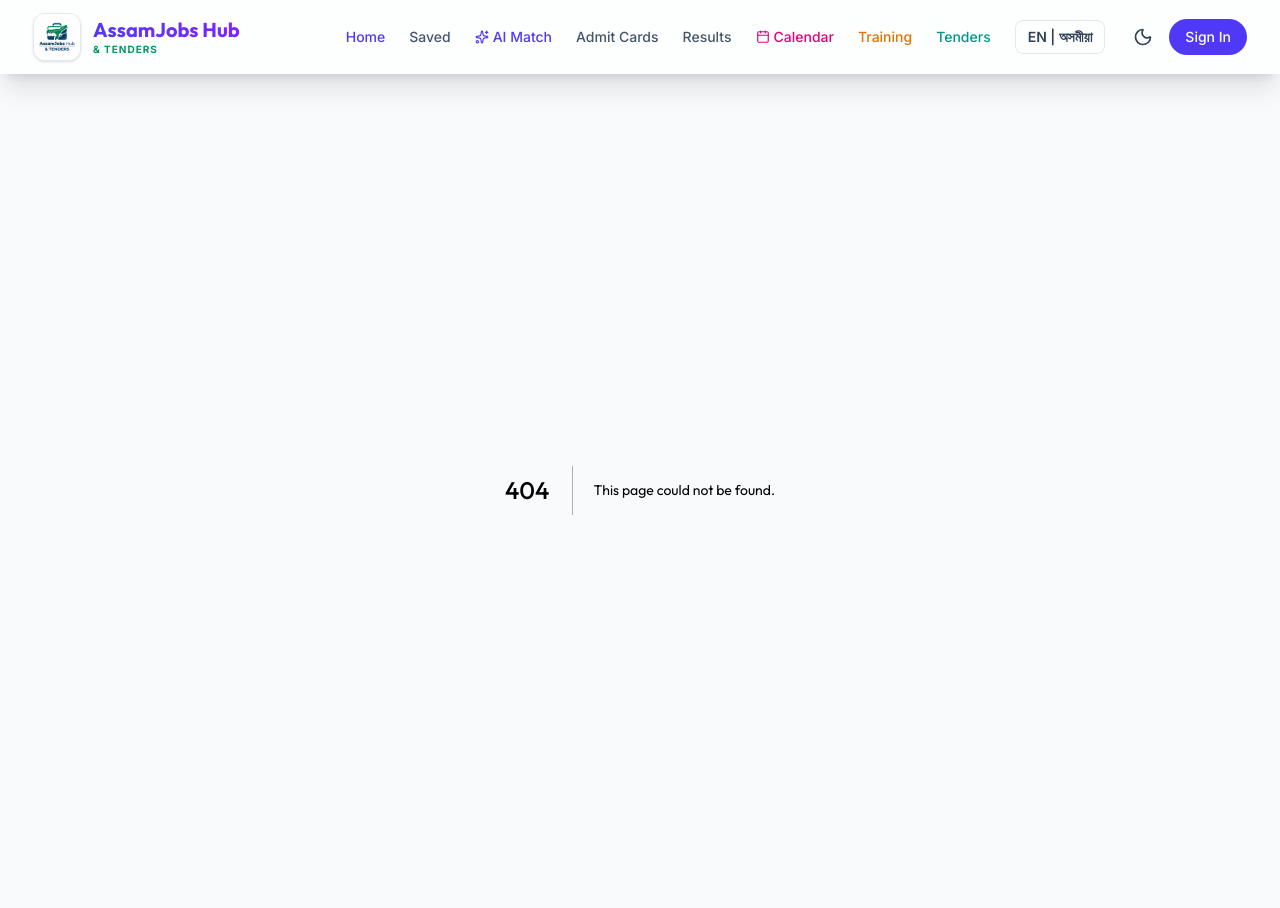
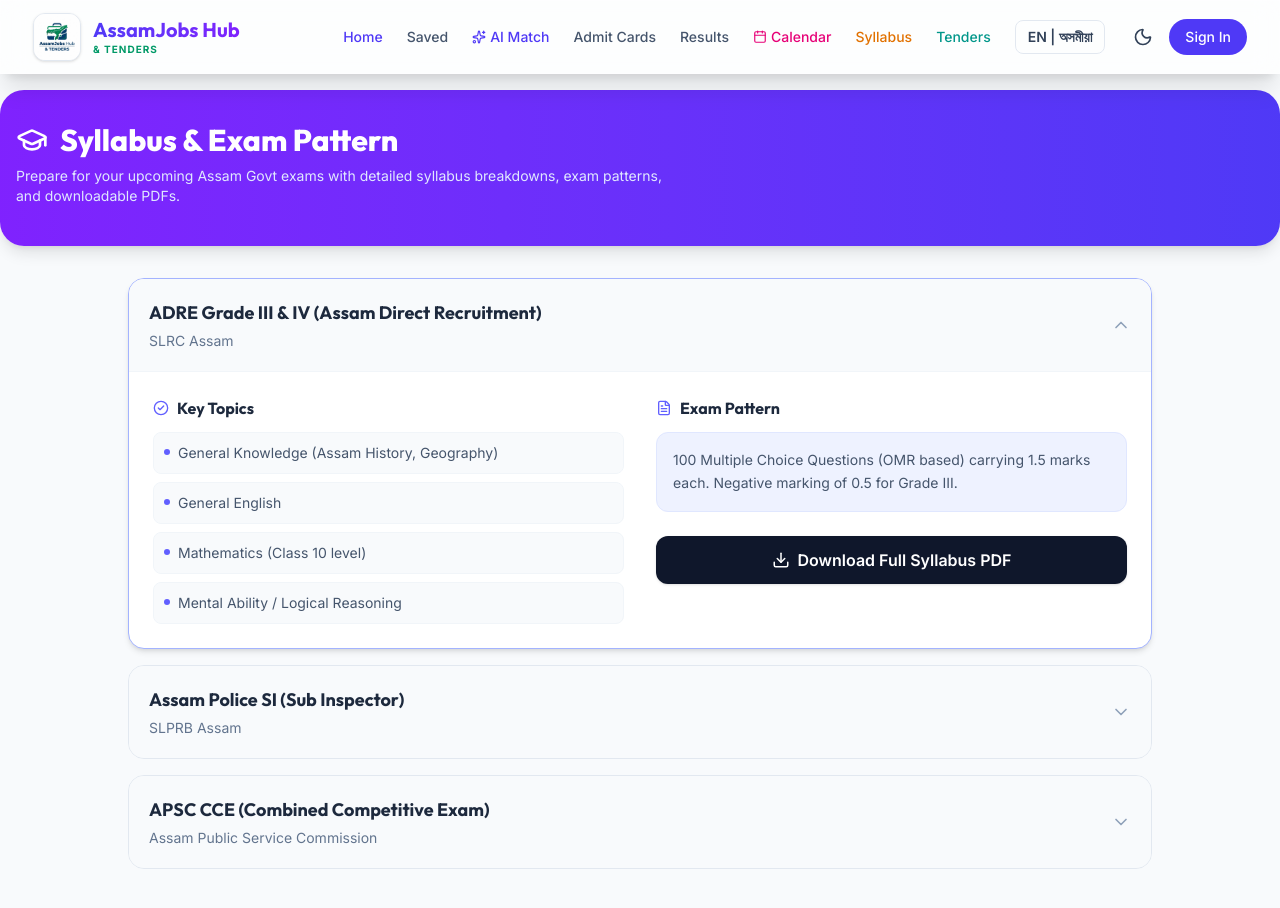
Before and after one commit to uzzaldutta/assamjobs-hub, a Next.js app: page /syllabus in a window 1280 px wide. Before the commit this address had no page. Shown: the top 908 px of the page. Built offline with nearby package versions, Linux system fonts and the light colour scheme.

Commit message:
Convert site to PWA, add dynamic Admit Cards, Results and Syllabus pages

```diff
--- a/next.config.ts
+++ b/next.config.ts
@@ -1,7 +1,17 @@
 import type { NextConfig } from "next";
+import withPWAInit from "@ducanh2912/next-pwa";
+
+const withPWA = withPWAInit({
+  dest: "public",
+  cacheOnFrontEndNav: true,
+  aggressiveFrontEndNavCaching: true,
+  reloadOnOnline: true,
+  swcMinify: true,
+  disable: process.env.NODE_ENV === "development",
+});
 
 const nextConfig: NextConfig = {
   serverExternalPackages: ['pdf-parse'],
 };
 
-export default nextConfig;
+export default withPWA(nextConfig);
--- a/package.json
+++ b/package.json
@@ -10,6 +10,7 @@
     "scrape:cron": "node scrapers/scheduler.js"
   },
   "dependencies": {
+    "@ducanh2912/next-pwa": "^10.2.9",
     "@libsql/client": "^0.17.4",
     "@prisma/adapter-libsql": "^7.9.1",
     "@prisma/client": "^7.9.1",
@@ -19,6 +20,7 @@
     "dotenv": "^17.4.2",
     "lucide-react": "^1.31.0",
     "next": "16.3.0",
+    "next-pwa": "^5.6.0",
     "next-themes": "^0.4.6",
     "node-cron": "^4.6.0",
     "nodemailer": "^9.0.5",
--- a/src/app/admit-cards/page.tsx
+++ b/src/app/admit-cards/page.tsx
@@ -1,57 +1,47 @@
-import JobCard from "@/components/JobCard";
-import { Search } from "lucide-react";
+import FeedList from "@/components/FeedList";
+import { CreditCard } from "lucide-react";
+import Link from "next/link";
+import { supabase } from "@/lib/supabase";
 
-const mockAdmitCards = [
-  {
-    id: "a1",
-    title: "ADRE Grade III Written Test Admit Card",
-    organization: "State Level Recruitment Commission",
-    type: "EXAM_UPDATE" as const,
-    category: "ASSAM_STATE",
-    vacancies: "12,000",
-    district: "All Assam",
-    lastDate: "2026-08-25"
-  },
-  {
-    id: "a2",
-    title: "Assam Police SI Physical Test Admit",
-    organization: "SLPRB Assam",
-    type: "EXAM_UPDATE" as const,
-    category: "ASSAM_STATE",
-    vacancies: "330",
-    district: "Guwahati",
-    lastDate: "2026-08-28"
-  },
-];
+export const revalidate = 60;
 
-export default function AdmitCardsPage() {
+export default async function AdmitCardsPage() {
+  let allAdmitCards: any[] = [];
+
+  try {
+    const { data } = await supabase
+      .from('jobs')
+      .select('*')
+      .eq('job_type', 'EXAM_UPDATE')
+      .order('scraped_at', { ascending: false });
+
+    if (data) {
+      // For now, filter EXAM_UPDATEs that mention "admit" in the title
+      allAdmitCards = data
+        .filter(job => job.title.toLowerCase().includes('admit') || job.title.toLowerCase().includes('hall ticket'))
+        .map(job => ({
+          ...job,
+          type: job.job_type,
+          lastDate: job.last_date,
+          officialUrl: job.official_pdf_url || job.apply_url
+        }));
+    }
+  } catch(e) {
+    console.error("Could not load from Supabase", e);
+  }
+
   return (
     <div className="flex flex-col min-h-screen">
-      <div className="bg-indigo-600 dark:bg-indigo-900 px-4 pt-6 pb-12 md:pb-10 rounded-b-[2rem] md:rounded-2xl shadow-lg relative z-0 md:mt-4 max-w-7xl mx-auto w-full">
+      <div className="bg-indigo-600 dark:bg-indigo-900 px-4 pt-6 pb-8 md:pb-6 rounded-b-[2rem] md:rounded-2xl shadow-lg relative z-0 md:mt-4 max-w-7xl mx-auto w-full">
         <h2 className="text-2xl font-bold text-white mb-1">Download Admit Cards</h2>
-        <p className="text-indigo-100 text-sm mb-5">Get the latest hall tickets for upcoming exams</p>
-
-        <div className="relative max-w-xl">
-          <div className="absolute inset-y-0 left-0 pl-3 flex items-center pointer-events-none">
-            <Search size={18} className="text-slate-400" />
-          </div>
-          <input
-            type="text"
-            className="block w-full pl-10 pr-3 py-3 border border-transparent rounded-xl leading-5 bg-white text-slate-900 placeholder-slate-400 focus:outline-none focus:ring-2 focus:ring-indigo-300 focus:border-indigo-300 sm:text-sm shadow-md"
-            placeholder="Search exams or organizations..."
-          />
-        </div>
+        <p className="text-indigo-100 text-sm mb-2">Get the latest hall tickets for upcoming exams</p>
       </div>
 
       <div className="px-4 md:px-0 relative z-10 grid grid-cols-1 mt-6">
         <div className="flex items-center justify-between mb-4">
           <h3 className="font-bold text-slate-800 dark:text-slate-100">Latest Admit Cards</h3>
         </div>
-        <div className="grid grid-cols-1 md:grid-cols-2 gap-4">
-          {mockAdmitCards.map(job => (
-            <JobCard key={job.id} job={job} />
-          ))}
-        </div>
+        <FeedList initialJobs={allAdmitCards} defaultFilter="EXAM" hideFilters={true} />
       </div>
     </div>
   );
--- a/src/app/layout.tsx
+++ b/src/app/layout.tsx
@@ -49,6 +49,9 @@ export default function RootLayout({
     <html lang="en" className={`${inter.variable} ${outfit.variable} antialiased`} suppressHydrationWarning>
       <head>
         <meta name="google-adsense-account" content="ca-pub-XXXXXXXXXXXXXXXX" />
+        <link rel="manifest" href="/manifest.json" />
+        <meta name="theme-color" content="#4f46e5" />
+        <link rel="apple-touch-icon" href="/logo.jpg" />
         <Script async src="https://pagead2.googlesyndication.com/pagead/js/adsbygoogle.js?client=ca-pub-XXXXXXXXXXXXXXXX" crossOrigin="anonymous" strategy="afterInteractive" />
       </head>
       <body className="min-h-screen bg-slate-50 dark:bg-slate-950 text-slate-900 dark:text-slate-50">
@@ -75,7 +78,7 @@ export default function RootLayout({
                   <Link href="/admit-cards" className="text-sm font-medium text-slate-600 dark:text-slate-300 hover:text-indigo-500 transition">Admit Cards</Link>
                   <Link href="/results" className="text-sm font-medium text-slate-600 dark:text-slate-300 hover:text-indigo-500 transition">Results</Link>
                   <Link href="/calendar" className="text-sm font-medium text-pink-600 dark:text-pink-400 hover:text-pink-500 transition flex items-center gap-1"><Calendar size={14} /> Calendar</Link>
-                  <Link href="/training" className="text-sm font-medium text-amber-600 dark:text-amber-400 hover:text-amber-500 transition">Training</Link>
+                  <Link href="/syllabus" className="text-sm font-medium text-amber-600 dark:text-amber-400 hover:text-amber-500 transition">Syllabus</Link>
                   <Link href="/tenders" className="text-sm font-medium text-teal-600 dark:text-teal-400 hover:text-teal-500 transition">Tenders</Link>
                   <div className="flex items-center gap-2">
                     <LanguageToggle />
@@ -112,9 +115,9 @@ export default function RootLayout({
                   <svg xmlns="http://www.w3.org/2000/svg" width="20" height="20" viewBox="0 0 24 24" fill="none" stroke="currentColor" strokeWidth="2" strokeLinecap="round" strokeLinejoin="round"><path d="M22 11.08V12a10 10 0 1 1-5.93-9.14"/><polyline points="22 4 12 14.01 9 11.01"/></svg>
                   <span className="text-[10px] mt-1 font-medium">Results</span>
                 </Link>
-                <Link href="/training" className="flex flex-col items-center text-slate-400 hover:text-amber-500 transition">
-                  <svg xmlns="http://www.w3.org/2000/svg" width="20" height="20" viewBox="0 0 24 24" fill="none" stroke="currentColor" strokeWidth="2" strokeLinecap="round" strokeLinejoin="round"><path d="M2 3h6a4 4 0 0 1 4 4v14a3 3 0 0 0-3-3H2z"/><path d="M22 3h-6a4 4 0 0 0-4 4v14a3 3 0 0 1 3-3h7z"/></svg>
-                  <span className="text-[10px] mt-1 font-medium">Training</span>
+                <Link href="/syllabus" className="flex flex-col items-center text-slate-400 hover:text-amber-500 transition">
+                  <svg xmlns="http://www.w3.org/2000/svg" width="20" height="20" viewBox="0 0 24 24" fill="none" stroke="currentColor" strokeWidth="2" strokeLinecap="round" strokeLinejoin="round"><path d="M22 10v6M2 10l10-5 10 5-10 5z"/><path d="M6 12v5c3 3 9 3 12 0v-5"/></svg>
+                  <span className="text-[10px] mt-1 font-medium">Syllabus</span>
                 </Link>
               </nav>
             </div>
--- /dev/null
+++ b/src/app/syllabus/page.tsx
@@ -0,0 +1,119 @@
+"use client";
+
+import { FileText, Download, GraduationCap, ChevronDown, CheckCircle2 } from "lucide-react";
+import { useState } from "react";
+
+const mockSyllabus = [
+  {
+    id: "s1",
+    title: "ADRE Grade III & IV (Assam Direct Recruitment)",
+    organization: "SLRC Assam",
+    topics: ["General Knowledge (Assam History, Geography)", "General English", "Mathematics (Class 10 level)", "Mental Ability / Logical Reasoning"],
+    examPattern: "100 Multiple Choice Questions (OMR based) carrying 1.5 marks each. Negative marking of 0.5 for Grade III.",
+    pdfLink: "#"
+  },
+  {
+    id: "s2",
+    title: "Assam Police SI (Sub Inspector)",
+    organization: "SLPRB Assam",
+    topics: ["Logical Reasoning, Aptitude, Comprehension", "History and Culture of Assam and India", "General Knowledge", "General Science"],
+    examPattern: "100 questions carrying 100 marks. 1/2 mark negative for every wrong answer.",
+    pdfLink: "#"
+  },
+  {
+    id: "s3",
+    title: "APSC CCE (Combined Competitive Exam)",
+    organization: "Assam Public Service Commission",
+    topics: ["General Studies I (Indian History, Geography, Polity)", "General Studies II (Aptitude, Comprehension)", "Assam specific GS"],
+    examPattern: "Prelims (2 Papers, 400 marks). Mains (6 Papers, 1500 marks) followed by Interview (275 marks).",
+    pdfLink: "#"
+  }
+];
+
+export default function SyllabusPage() {
+  const [expandedId, setExpandedId] = useState<string | null>(mockSyllabus[0].id);
+
+  return (
+    <div className="flex flex-col min-h-screen">
+
+      {/* Header */}
+      <div className="bg-gradient-to-r from-violet-600 to-indigo-600 px-4 pt-8 pb-10 rounded-b-[2.5rem] md:rounded-3xl shadow-lg relative z-0 max-w-7xl mx-auto w-full">
+        <h1 className="text-3xl font-extrabold text-white mb-2 flex items-center gap-3">
+          <GraduationCap size={32} /> Syllabus & Exam Pattern
+        </h1>
+        <p className="text-indigo-100 text-sm max-w-2xl">
+          Prepare for your upcoming Assam Govt exams with detailed syllabus breakdowns, exam patterns, and downloadable PDFs.
+        </p>
+      </div>
+
+      <div className="px-4 md:px-0 mt-8 max-w-5xl mx-auto w-full pb-20">
+
+        <div className="space-y-4">
+          {mockSyllabus.map(item => {
+            const isExpanded = expandedId === item.id;
+            return (
+              <div
+                key={item.id}
+                className={`border rounded-2xl overflow-hidden transition-all duration-300 ${isExpanded ? 'border-indigo-300 shadow-md bg-white dark:bg-slate-900' : 'border-slate-200 dark:border-slate-800 bg-white dark:bg-slate-900 hover:border-indigo-200'}`}
+              >
+                {/* Header (Clickable) */}
+                <button
+                  onClick={() => setExpandedId(isExpanded ? null : item.id)}
+                  className="w-full flex items-center justify-between p-5 text-left bg-slate-50 dark:bg-slate-800/50 hover:bg-slate-100 dark:hover:bg-slate-800 transition"
+                >
+                  <div>
+                    <h3 className="font-bold text-lg text-slate-800 dark:text-slate-100">{item.title}</h3>
+                    <p className="text-sm text-slate-500 dark:text-slate-400 mt-1">{item.organization}</p>
+                  </div>
+                  <ChevronDown size={20} className={`text-slate-400 transition-transform duration-300 ${isExpanded ? 'rotate-180' : ''}`} />
+                </button>
+
+                {/* Body (Expandable) */}
+                {isExpanded && (
+                  <div className="p-5 md:p-6 border-t border-slate-100 dark:border-slate-800">
+                    <div className="grid grid-cols-1 md:grid-cols-2 gap-8">
+
+                      <div>
+                        <h4 className="font-bold text-slate-800 dark:text-slate-200 mb-3 flex items-center gap-2">
+                          <CheckCircle2 size={16} className="text-indigo-500" /> Key Topics
+                        </h4>
+                        <ul className="space-y-2">
+                          {item.topics.map((topic, i) => (
+                            <li key={i} className="flex items-start gap-2 text-sm text-slate-600 dark:text-slate-300 bg-slate-50 dark:bg-slate-800/50 p-2.5 rounded-lg border border-slate-100 dark:border-slate-800">
+                              <span className="w-1.5 h-1.5 bg-indigo-500 rounded-full mt-1.5 shrink-0"></span>
+                              {topic}
+                            </li>
+                          ))}
+                        </ul>
+                      </div>
+
+                      <div className="space-y-6">
+                        <div>
+                          <h4 className="font-bold text-slate-800 dark:text-slate-200 mb-3 flex items-center gap-2">
+                            <FileText size={16} className="text-indigo-500" /> Exam Pattern
+                          </h4>
+                          <p className="text-sm text-slate-600 dark:text-slate-300 bg-indigo-50 dark:bg-indigo-900/20 p-4 rounded-xl border border-indigo-100 dark:border-indigo-900/50 leading-relaxed">
+                            {item.examPattern}
+                          </p>
+                        </div>
+
+                        <a
+                          href={item.pdfLink}
+                          className="flex items-center justify-center gap-2 w-full py-3 bg-slate-900 hover:bg-slate-800 dark:bg-slate-800 dark:hover:bg-slate-700 text-white font-semibold rounded-xl transition shadow-sm"
+                        >
+                          <Download size={18} /> Download Full Syllabus PDF
+                        </a>
+                      </div>
+
+                    </div>
+                  </div>
+                )}
+              </div>
+            );
+          })}
+        </div>
+      </div>
+
+    </div>
+  );
+}
```
Also changed, not shown: public/manifest.json (added), 1 other file (tests, documents, lock files or other folders).
